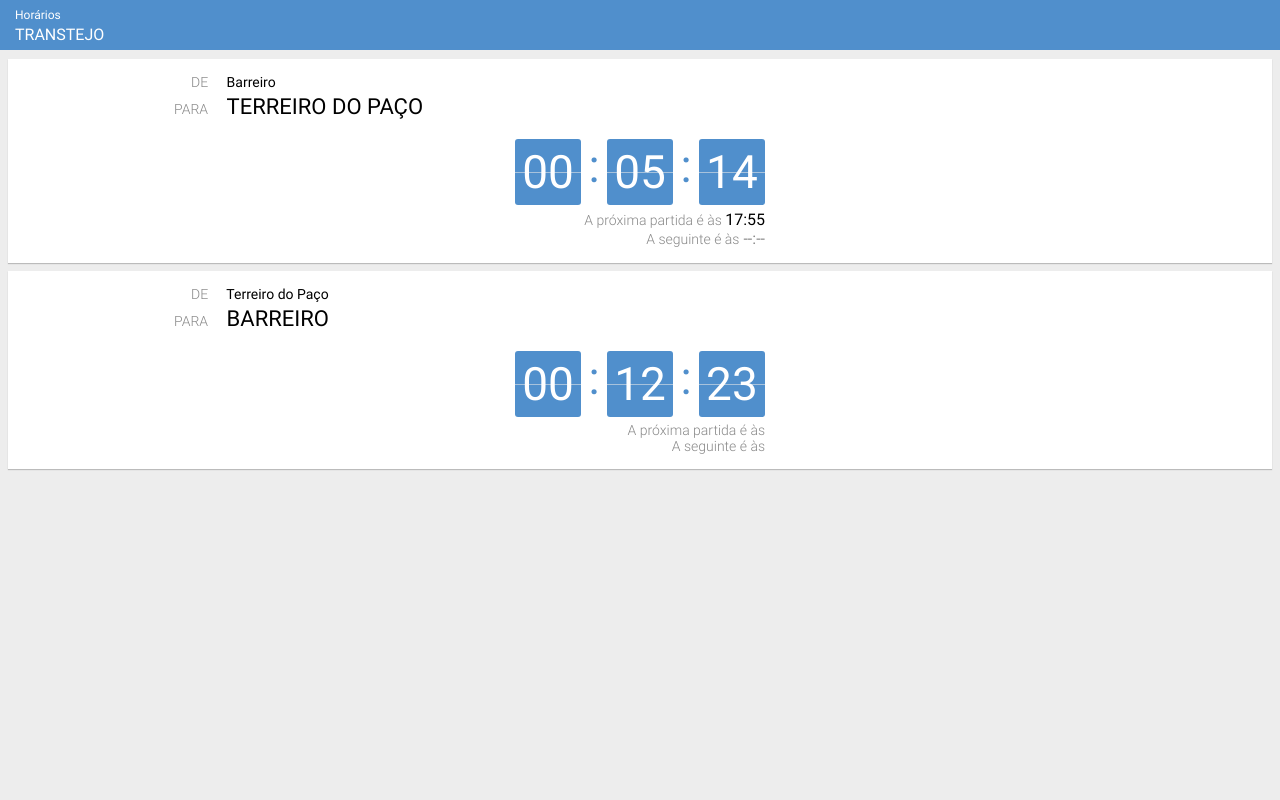
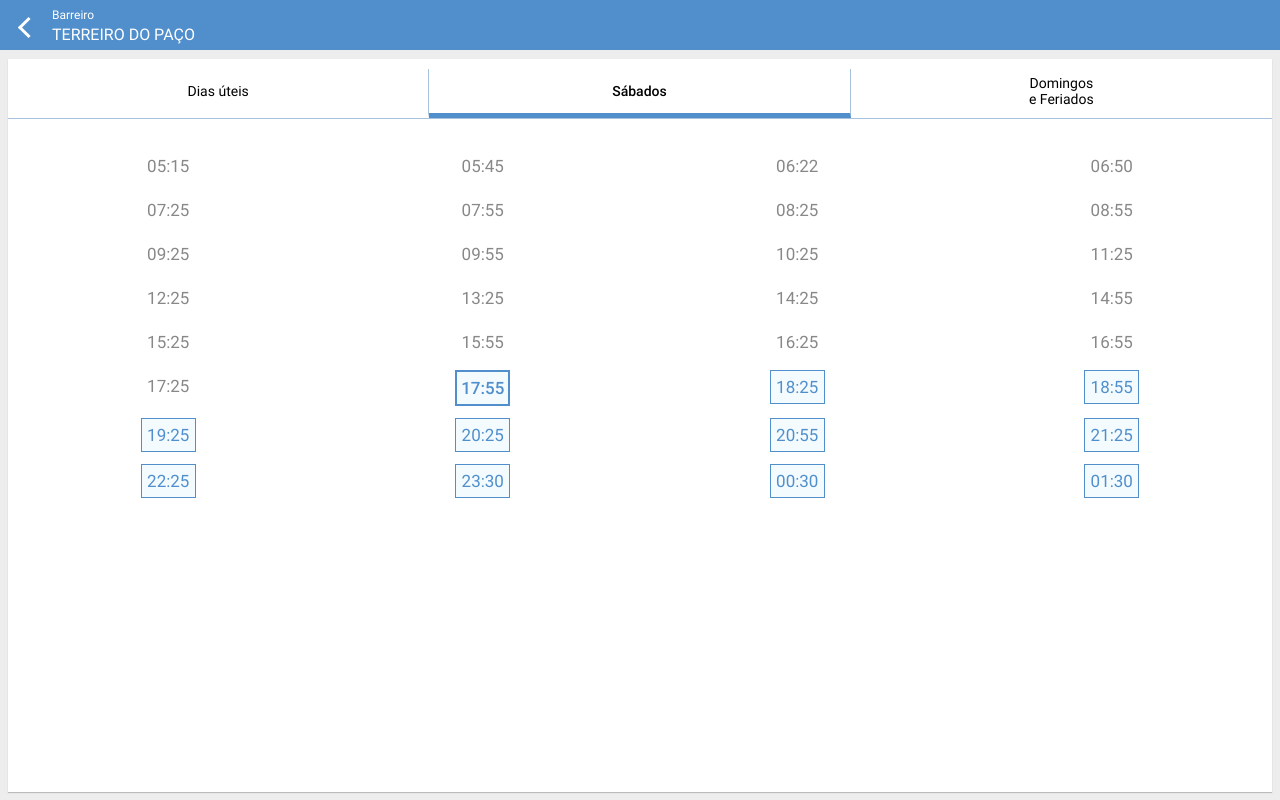
Before and after one commit to esaramago/tejo-schedule, a website: page index.html in a window 1280 px wide. Drawn offline with Linux system fonts and the light colour scheme.

Commit message:
schedule with classes

```diff
--- a/css/sass/_styles.scss
+++ b/css/sass/_styles.scss
@@ -158,12 +158,19 @@
 
 
 
+/* SCHEDULE ========================================= */
+
+
 .schedule-page {
     @include flexbox();
     @include flex-direction(column);
     height: 100%;
 }
 .nav {
+    position: absolute;
+    top: 10px;
+    left: 0;
+    right: 0;
     display: table;
     width: 100%;
     border-bottom: 1px solid $base-color-light;
@@ -195,9 +202,12 @@
 .schedule-wrapper {
     position: relative;
     overflow: auto;
+    box-sizing: border-box;
     height: 100%;
-    margin-left: -12px;
-    margin-right: -12px;
+    margin: 70px -12px 0 -12px;
+    color: $grey;
+    font-size: 1.7rem;
+    text-align: center;
 }
 .schedule {
     position: absolute;
@@ -205,9 +215,6 @@
     left: 0;
     @include flexbox();
     @include flex-wrap(wrap);
-    color: $grey;
-    font-size: 1.6rem;
-    text-align: center;
     opacity: 0;
     @include transition(opacity .2s .2s);
     &.active {
@@ -224,7 +231,9 @@
         width: 55px;
         padding: 6px 0;
     }
-    .active {
+    .current,
+    .comming {
+        box-sizing: border-box;
         border: 1px solid $base-color;
         background-color: #f3fbff;
         color: $base-color;
--- a/index.html
+++ b/index.html
@@ -137,7 +137,7 @@
         </div>
 
         <!-- OUTBOUND -->
-        <div class="page schedule-page" id="outbound-schedule">
+        <div class="page schedule-page active" id="outbound-schedule">
             <header class="page-header">
                 <a role="button" class="back-to-home">
                     <span class="arrow-back"></span>
--- a/js/schedule.js
+++ b/js/schedule.js
@@ -1,58 +1,37 @@
-function schedule() {
+function countdown() {
 
-    // Current day of the week
-    var date = new Date(); // create current day valiable
+    // Get date and time
+    var date = new Date();
     var dayoftheweek = date.getDay(); // get day of the week
-
-    // if it's saturday
-    if ( dayoftheweek === 6 ) {
-        $('.nav-tab').eq(2).click();
-    }
-    // if it's sunday
-    else if ( dayoftheweek === 0 ) {
-        $('.nav-tab').eq(1).click();
-    }
-    // if it's a weekday
-    else {
-        //$('.nav-tab').eq(0).click();
-    }
-
-
-    // Get Time
+    var dd = date.getDate();
+    var mm = date.getMonth()+1; //January is 0!
+    var yyyy = date.getFullYear();
     var hour = date.getHours(); // get hours
     var minute = date.getMinutes(); // get minutes
     var second = date.getSeconds(); // get seconds
 
+    // Get JSON data
+    $.getJSON('json/barreiro-terreiro.json', function( data ) {
 
-    var dd = date.getDate();
-    var mm = date.getMonth()+1; //January is 0!
-    var yyyy = date.getFullYear();
-
-
-
-    console.log('horas: '+ hour +' '+ minute +' '+ second);
-
-    // Get JSON data
-    $.getJSON( "json/barreiro-terreiro.json", function( data ) {
-
-        // create arrays
-        var weekdays_arr    = [];
-        var saturdays_arr   = [];
-        var sundays_arr     = [];
+        // if it's saturday
+        if ( dayoftheweek === 6 ) {
+            current_schedule = data.saturdays;
+            $('.nav-tab').eq(1).click();
+        }
+        // if it's sunday
+        else if ( dayoftheweek === 0 ) {
+            current_schedule = data.sundays;
+            $('.nav-tab').eq(2).click();
+        }
+        else {
+            current_schedule = data.weekdays;
+        }
 
         // loop json to get data and build html
-        $.each( data.weekdays, function( key, val ) {
-            // check next departure hour
-            if (val.hour >= hour) {
+        $.each( current_schedule, function( key, val ) {
 
-                // check next departure minute
-                if (val.minute > minute) {
-
-                    weekdays_arr.push( '<div class="next"><span>' + val.hour +':'+ val.minute + '</span></div>');
-
-                    // Next departures
-                    $('#next-outbound-departure').text(val.hour+':'+val.minute);
-                    //$('#later-outbound-departure').text()
+            // get next departure time
+            if (val.hour == hour && val.minute > minute || val.hour > hour && val.minute < minute) {
 
                 // Creating html for countdown with Final Countdown plugin
                 $('#outbound-countdown').countdown(yyyy +'/'+ mm +'/'+ dd +' '+ val.hour +':'+ val.minute +':00', function(event) {
@@ -63,60 +42,116 @@
                         + '<span class="countdown-separator">:</span>'
                         + '<div class="countdown-item"><span>%S</span></div>'));
                 }).on('finish.countdown', function(event) {
+                    countdown();
                     schedule();
                 });
 
-                    //'2015/4/3 14:30:00'
-                    //yyyy +'/'+ mm +'/'+ dd +' '+ val.hour +':'+ val.minute +':00'
-
-                    /* OLD
-                        // calculate remaining time
-                        var remaining_hours = val.hour - hour;
-                        var remaining_minutes = val.minute - minute;
-                        var remaining_seconds = 60 - second;
-
-                        // put in 2 digits and append
-                        $('#outbound-hour').text(('0' + remaining_hours).slice(-2));
-                        $('#outbound-minute').text(('0' + remaining_minutes).slice(-2));
-                        $('#outbound-second').text(('0' + remaining_seconds).slice(-2));
-                    */
-
+                // Next departures
+                $('#next-outbound-departure').text(val.hour+':'+val.minute);
+                //$('#later-outbound-departure').text();
 
                 // stop loop
                 return false;
             }
-                else if (val.minute <= minute) {
-                    // get previous (if is in the same hour than the next)
-                    weekdays_arr.push( '<div><span>' + val.hour +':'+ val.minute + '</span></div>');
+        });
+    });
+}
+
+function scheduleLoop(dayoftheweek, current_time, schedule, array, hour, minute) {
+
+    next_schedule_index = 0;
+    // loop json to get data and build html
+    $.each( schedule, function( key, val ) {
+
+        // get next departure time
+        /*if (val.hour <= hour) {
+            if (val.hour < hour) {
+                array.push( '<div><span>' + val.hour +':'+ val.minute + '</span></div>');
+                //console.log('1: '+ val.hour +':'+ val.minute)
+            }
+            else if (val.hour == hour && minute >= val.minute) {
+                array.push( '<div><span>' + val.hour +':'+ val.minute + '</span></div>');
+                console.log('prev 2: '+ val.hour +':'+ val.minute)
+            }
+            else if (val.hour == hour && minute < val.minute) {
+                array.push( '<div><span class="current">' + val.hour +':'+ val.minute + '</span></div>');
+                console.log('current 1: '+ val.hour +':'+ val.minute)
             }
         }
-            else if (val.hour < hour) {
-                weekdays_arr.push( '<div><span>' + val.hour +':'+ val.minute + '</span></div>');
+        else if (val.hour > hour && minute < val.minute) {
+            array.push( '<div><span class="current">' + val.hour +':'+ val.minute + '</span></div>');
+            console.log('current 2: '+ val.hour +':'+ val.minute)
         }
-        });
-        $.each( data.weekdays, function( key, val ) {
+        else {
+            array.push( '<div><span class="comming">' + val.hour +':'+ val.minute + '</span></div>');
+        }*/
 
-            // get comming time schedules
-            if (val.hour > (hour+1)) {
-                weekdays_arr.push( '<div class="comming"><span>' + val.hour +':'+ val.minute + '</span></div>');
+        // get "decimal" schedule time
+        var schedule_time = val.hour +'.'+ val.minute;
+        if ( schedule_time < 5) { // if current time is after midnight
+            schedule_time = Number(schedule_time) + 24;
+        }
+        console.log(schedule_time);
+
+        if (schedule_time <= current_time) {
+            array.push( '<div><span>' + val.hour +':'+ val.minute + '</span></div>');
+
+            next_schedule_index++; // here i can get the last true iteration. That iteration is the next schedule time
+        }
+        else if (schedule_time > current_time) {
+            array.push( '<div><span class="comming">' + val.hour +':'+ val.minute + '</span></div>');
         }
     });
 
-        $.each( data.saturdays, function( key, val ) {
-            saturdays_arr.push( "<div><span>" + val.hour +':'+ val.minute + "</span></div>");
-        });
-        $.each( data.sundays, function( key, val ) {
-            sundays_arr.push( "<div><span>" + val.hour +':'+ val.minute + "</span></div>");
-        });
+    // append html and add "current" class to the next schedule time
+    if (dayoftheweek === 'saturday') { // if it's saturday
+        $("#saturdays-outbound-schedule").html(array).find('span:eq('+ next_schedule_index +')').addClass('current');
+    }
+    else if (dayoftheweek === 'sunday') { // if it's sunday
+        $("#sundays-outbound-schedule").html(array).find('span:eq('+ next_schedule_index +')').addClass('current');
+    }
+    else { // if it's weekday
+        $("#weekdays-outbound-schedule").html(array).find('span:eq('+ next_schedule_index +')').addClass('current');
+    }
 
-        // append html
-        $("#weekdays-outbound-schedule").html(weekdays_arr);
-        $("#saturdays-outbound-schedule").html(saturdays_arr);
-        $("#sundays-outbound-schedule").html(sundays_arr);
+}
+function schedule() {
+
+    // Get Time
+    var date = new Date(); // create current day valiable
+    var dayoftheweek = date.getDay(); // get day of the week
+    var hour = date.getHours(); // get hours
+    var minute = date.getMinutes(); // get minutes
+    var second = date.getSeconds(); // get seconds
+
+    // get "decimal" current time
+    var current_time = hour +'.'+ minute;
+
+    // if current time is after midnight
+    if ( current_time < 5) {
+        current_time = Number(current_time + 24);
+    }
+    console.log(current_time);
+
+    // Get JSON data
+    $.getJSON( "json/barreiro-terreiro.json", function( data ) {
+
+        // create arrays
+        var weekdays_arr    = [];
+        var saturdays_arr   = [];
+        var sundays_arr     = [];
+
+        scheduleLoop('weekday', current_time, data.weekdays, weekdays_arr, hour, minute);
+        scheduleLoop('saturday', current_time, data.saturdays, saturdays_arr, hour, minute);
+        scheduleLoop('sunday', current_time, data.sundays, sundays_arr, hour, minute);
+
+        console.log(data.saturdays[next_schedule_index]['hour']);
+        console.log(data.saturdays[next_schedule_index]['minute']);
 
     });
 
 
 }
 
+countdown();
 schedule();
```
Also changed, not shown: css/main.css. Lines whose indentation alone changed are shown as unchanged.
